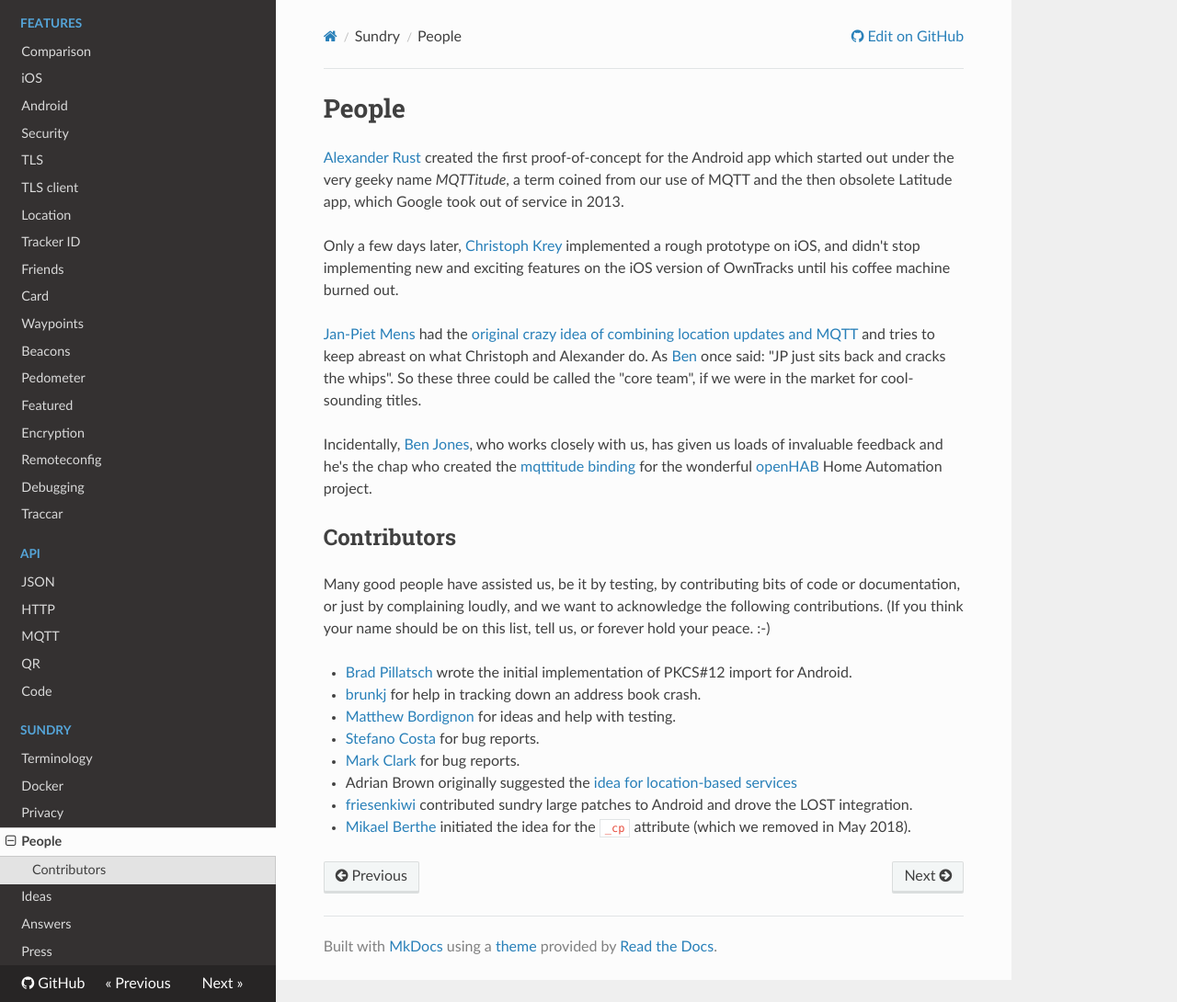
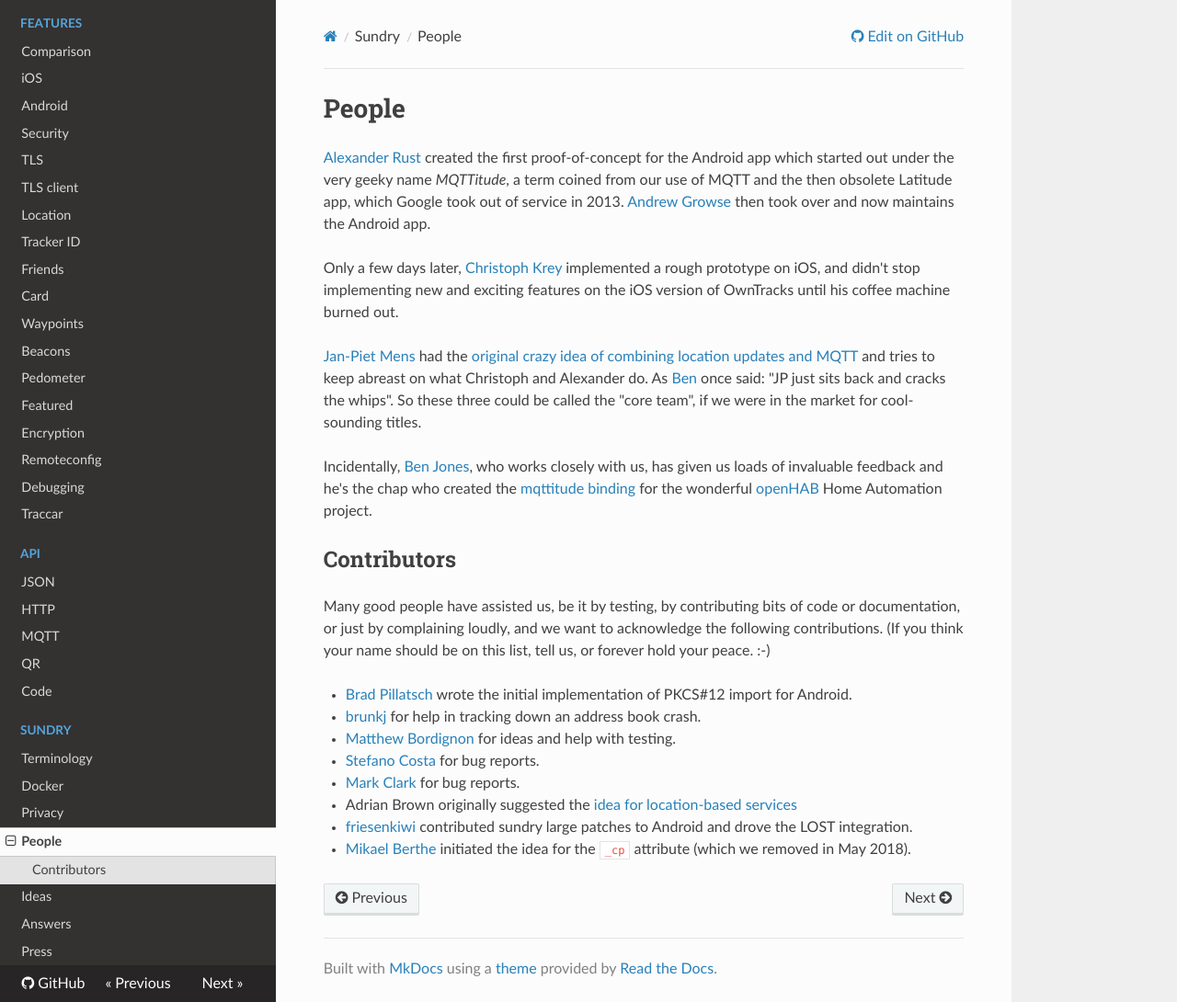
Before and after one commit to owntracks/booklet, an MkDocs documentation site: the page built from docs/people.md, in a window 1280 px wide and 1090 px high. Shown: the whole window at 92% size. Built offline with MkDocs 1.6.1, drawn with Linux system fonts in a browser that asks for light colours; nearby versions of some CDN libraries; old or Windows-style settings are respelled for this version of MkDocs.

Commit message:
finally add Andrew to people! Sorry!

```diff
--- a/docs/people.md
+++ b/docs/people.md
@@ -1,6 +1,6 @@
 # People
 
-[Alexander Rust][binarybucks] created the first proof-of-concept for the Android app which started out under the very geeky name _MQTTitude_, a term coined from our use of MQTT and the then obsolete Latitude app, which Google took out of service in 2013.
+[Alexander Rust][binarybucks] created the first proof-of-concept for the Android app which started out under the very geeky name _MQTTitude_, a term coined from our use of MQTT and the then obsolete Latitude app, which Google took out of service in 2013. [Andrew Growse][growse] then took over and now maintains the Android app.
 
 Only a few days later, [Christoph Krey][ckrey] implemented a rough prototype on iOS, and didn't stop implementing new and exciting features on the iOS version of OwnTracks until his coffee machine burned out.
 
@@ -26,3 +26,4 @@ Many good people have assisted us, be it by testing, by contributing bits of cod
   [ckrey]: https://twitter.com/christophkrey
   [jpmens]: http://jpmens.net
   [sumnerboy]: https://twitter.com/sumnerboy
+  [growse]: https://twitter.com/growse
```
